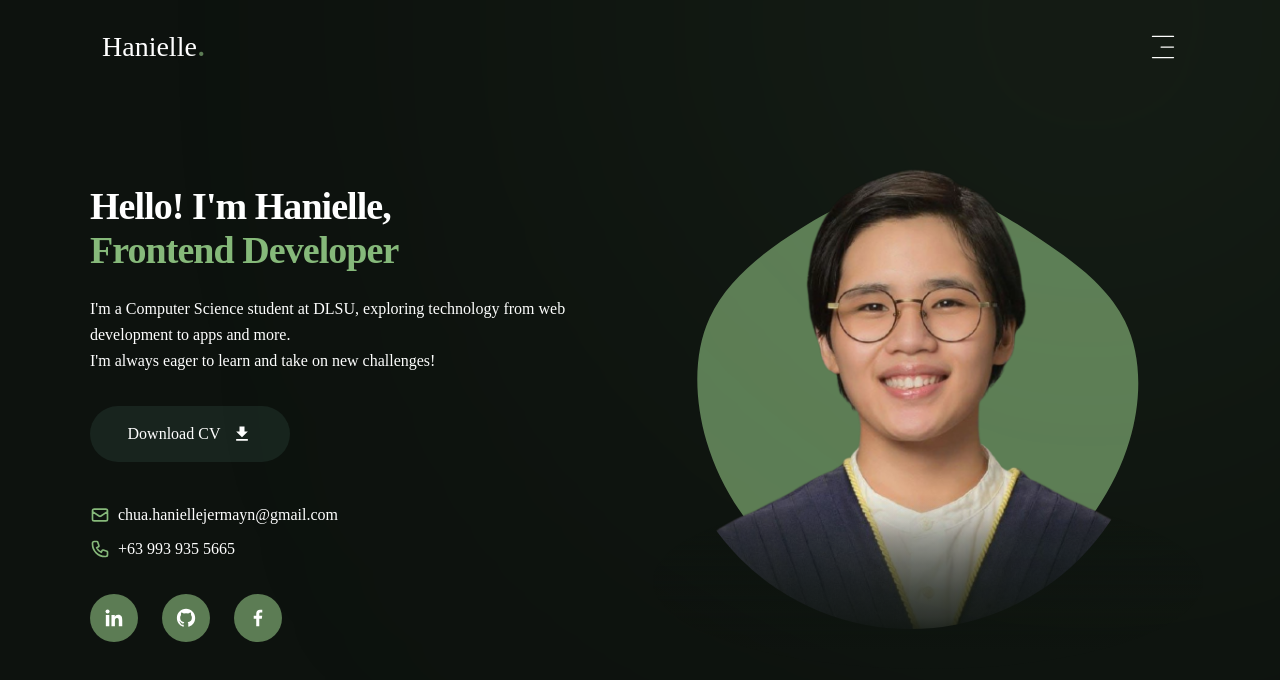
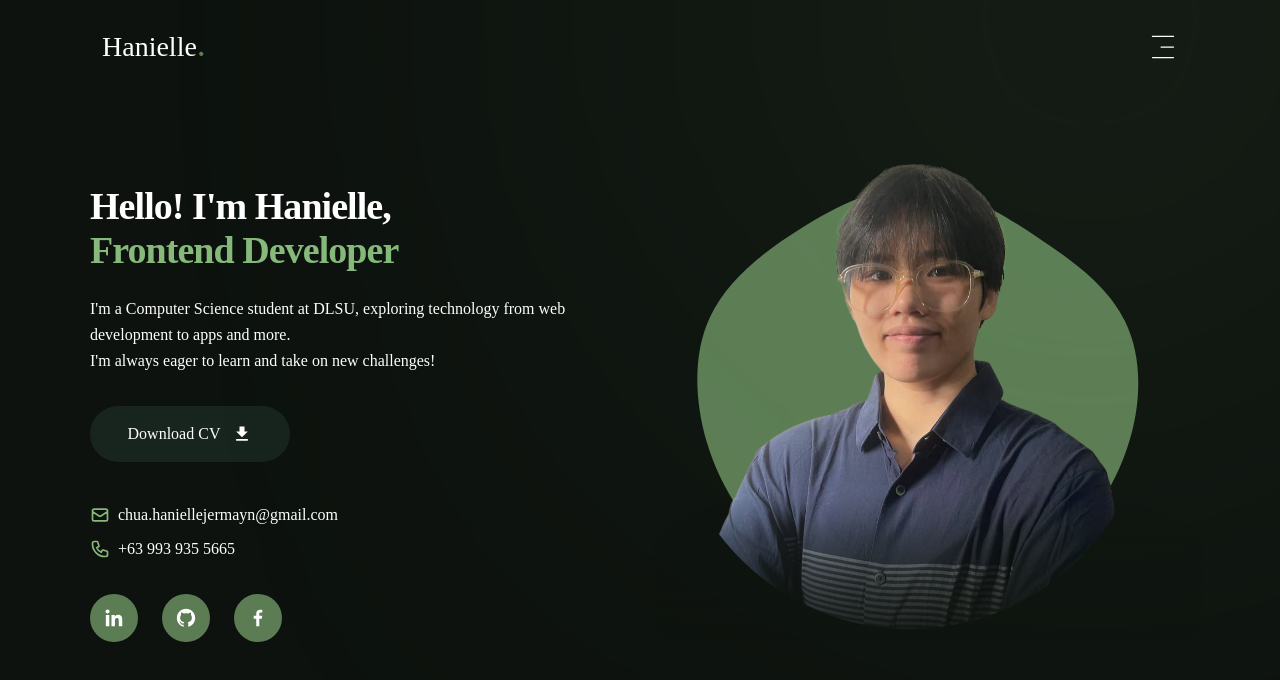
Before and after one commit to haniellejermayn/haniellejermayn-portfolio, a Next.js app: page / in a window 1280 px wide. Shown: the top 680 px of the page. Built offline with nearby package versions, Linux system fonts and the light colour scheme; a web font is replaced by a local one.

Commit message:
updated picture and resume

```diff
--- a/src/app/about/page.jsx
+++ b/src/app/about/page.jsx
@@ -73,7 +73,7 @@
               height={420}
               alt=""
               quality={100}
-              className="z-20 relative rounded-full"
+              className="z-20 relative rounded-full -scale-x-100"
             />
 
             {/* Overlay */}
@@ -88,7 +88,7 @@
                 height: "175px",
                 background:
                   "linear-gradient(to top, #0d120e 10%, rgba(13, 18, 14, 0.95) 20%, rgba(13, 18, 14, 0.85) 30%, rgba(13, 18, 14, 0.75) 45%, rgba(13, 18, 14, 0.6) 60%, rgba(13, 18, 14, 0.4) 75%, rgba(13, 18, 14, 0.2) 85%, rgba(13, 18, 14, 0.05) 95%, transparent 100%)",
-                borderRadius: "58%"
+                borderRadius: "45%"
               }}
             ></div>
 
--- a/src/app/page.jsx
+++ b/src/app/page.jsx
@@ -109,7 +109,7 @@
             width={480}
             height={480}
             quality={100}
-            className="absolute top-[-10px] left-[30px] rounded-full"
+            className="absolute top-[-10px] left-[30px] rounded-full opacity-100"
           />
           {/* Overlay Gradient */}
           <div
@@ -121,7 +121,7 @@
               height: "175px",
               background:
                 "linear-gradient(to top, #0d120e 10%, rgba(13, 18, 14, 0.95) 20%, rgba(13, 18, 14, 0.85) 30%, rgba(13, 18, 14, 0.75) 45%, rgba(13, 18, 14, 0.6) 60%, rgba(13, 18, 14, 0.4) 75%, rgba(13, 18, 14, 0.2) 85%, rgba(13, 18, 14, 0.05) 95%, transparent 100%)",
-              borderRadius: "50%"
+              borderRadius: "30%"
             }}
           />
         </div>
```
Also changed, not shown: public/assets/avatarImg.png, 1 other file (tests, documents, lock files or other folders).
